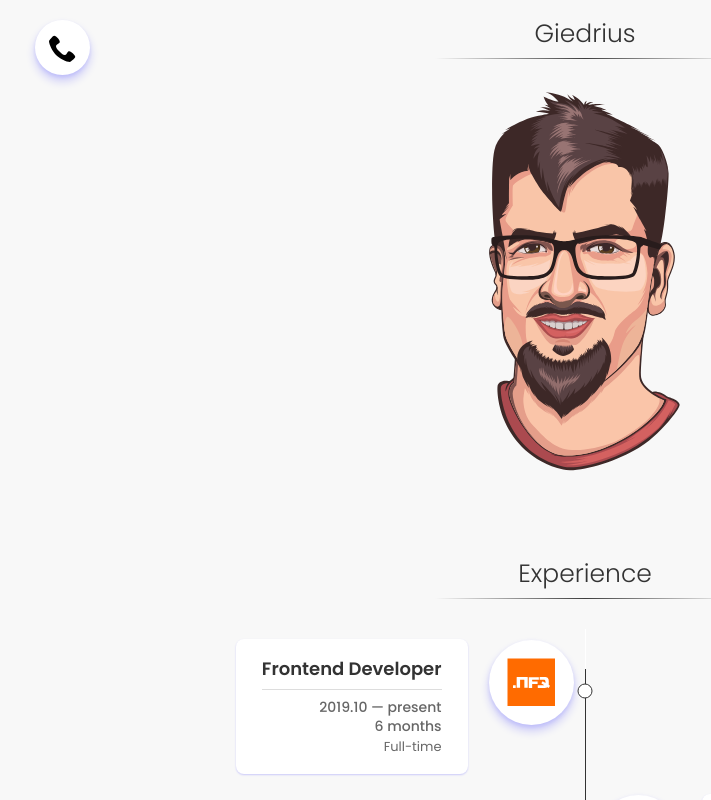
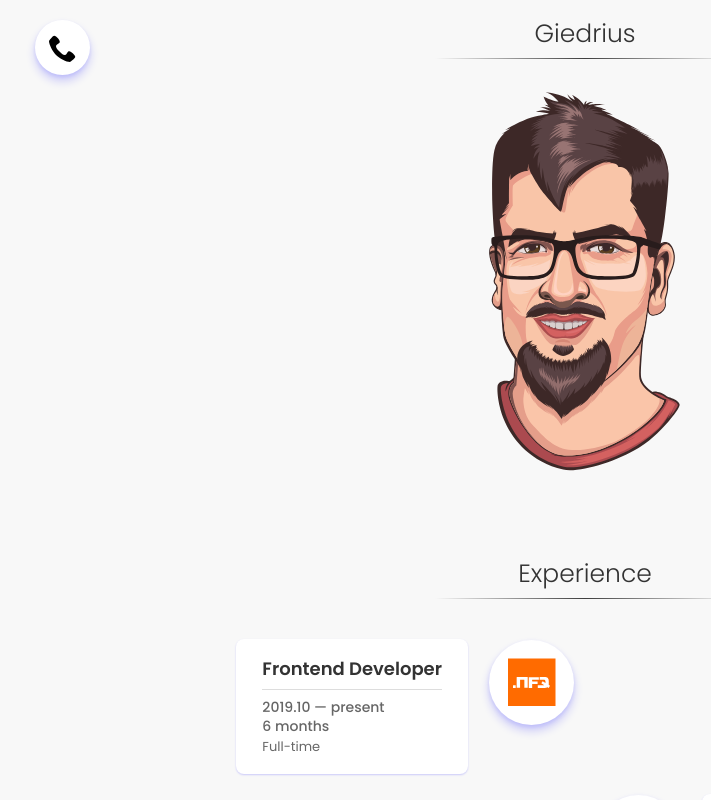
Before and after one commit to giedryza/giedrius.io-v2.0.0, a React (Create React App) app: page / in a window 1280 px wide. Shown: the top 800 px of the page, without its empty margins (55-766 px from the left). Built offline with nearby package versions, Linux system fonts and the light colour scheme.

Commit message:
refactor experience

```diff
--- a/src/sections/experience/experience.component.tsx
+++ b/src/sections/experience/experience.component.tsx
@@ -23,9 +23,10 @@ const Experience: React.FC = () => {
     <section className="experience section-container">
       <Title title="Experience" />
 
-      <ul className="experience__container">
+      <ul>
         {experience.map(exp => (
           <li className="experience__list-item" key={exp.company}>
+            <div className="experience__placeholder" />
             <article className="experience__card">
               <Bubble label={exp.company} icon={exp.icon} link={exp.web} />
               <Legend
--- a/src/sections/experience/experience.styles.scss
+++ b/src/sections/experience/experience.styles.scss
@@ -1,77 +1,39 @@
 .experience {
   &__card {
-    position: relative;
-    top: 0;
-    left: 0;
     display: flex;
-    width: 31rem;
+    flex-basis: 100%;
 
     @media only screen and (min-width: $bp__xs) {
-      width: 40rem;
+      flex-basis: 85%;
+    }
+
+    @media only screen and (min-width: $bp__sm) {
+      flex-basis: 50%;
+    }
+  }
+
+  &__placeholder {
+    flex-basis: 0%;
+
+    @media only screen and (min-width: $bp__xs) {
+      flex-basis: 15%;
+    }
+
+    @media only screen and (min-width: $bp__sm) {
+      flex-basis: 50%;
     }
   }
 
   &__list-item {
-    position: relative;
-    width: 1px;
-    background: $col__black;
-    margin: 0 5%;
-
-    @media only screen and (min-width: $bp__xs) {
-      margin: 0 20%;
-    }
+    display: flex;
 
     @media only screen and (min-width: $bp__sm) {
-      margin: 0 auto;
-    }
+      &:nth-child(odd) {
+        flex-direction: row-reverse;
 
-    &:hover {
-      &::after {
-        background: $col__black;
-      }
-    }
-
-    &::after {
-      content: '';
-      position: absolute;
-      top: 40%;
-      left: 50%;
-      transform: translate3d(-50%, -50%, 0);
-      @include square(1.5rem);
-      background: $col__white;
-      border: 1px solid $col__black;
-      border-radius: 50%;
-    }
-
-    &:first-child,
-    &:last-child {
-      &::before {
-        content: '';
-        position: absolute;
-        width: 1px;
-        background: $col__white;
-      }
-    }
-
-    &:first-child {
-      &::before {
-        top: 0;
-        height: 4rem;
-      }
-    }
-
-    &:last-child {
-      &::before {
-        bottom: 0;
-        height: 6rem;
-      }
-    }
-
-    @media only screen and (min-width: $bp__sm) {
-      &:nth-child(odd) > .experience__card {
-        transform: translateX(-100%);
-        flex-direction: row-reverse;
-        text-align: right;
+        > .experience__card {
+          flex-direction: row-reverse;
+        }
       }
     }
   }
```
